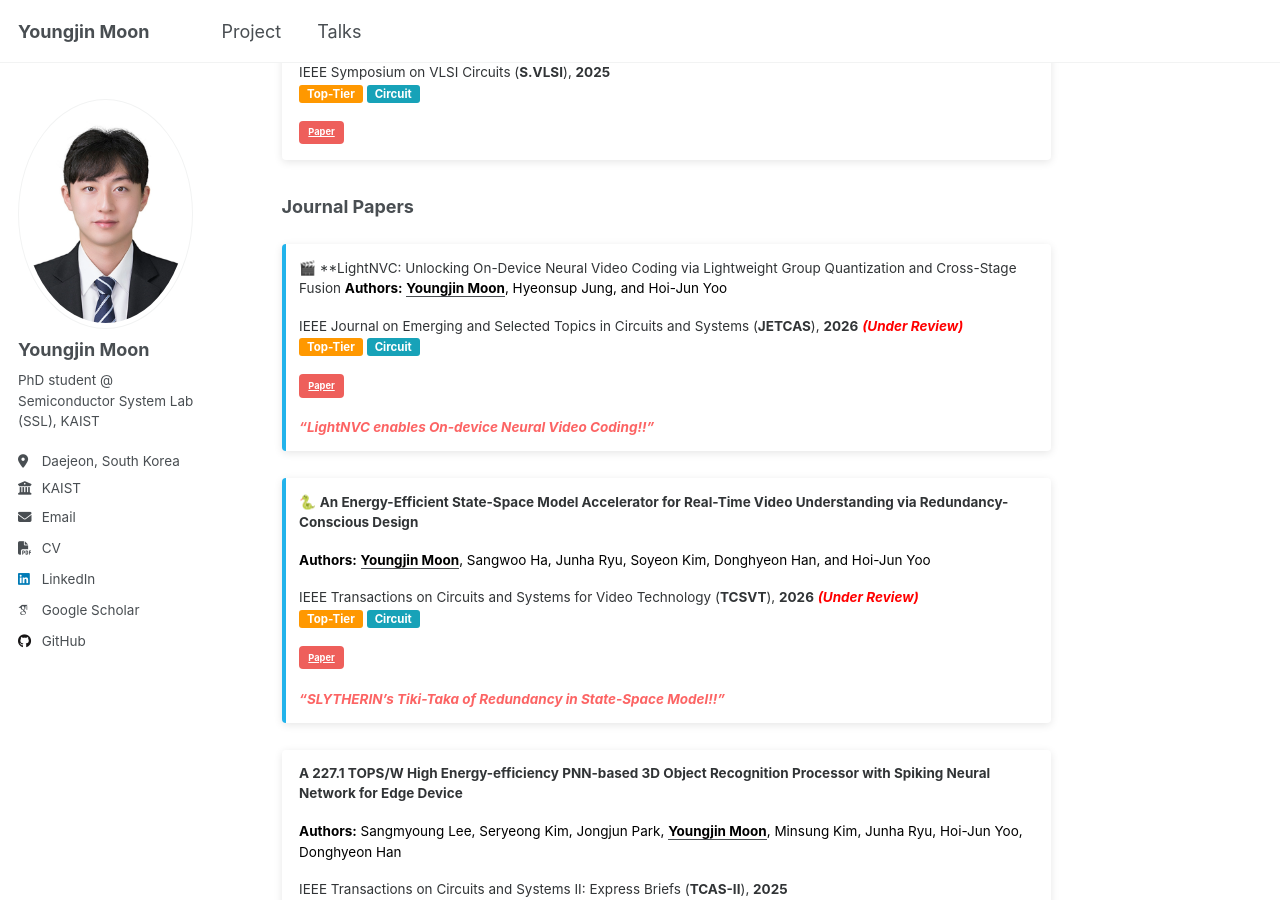
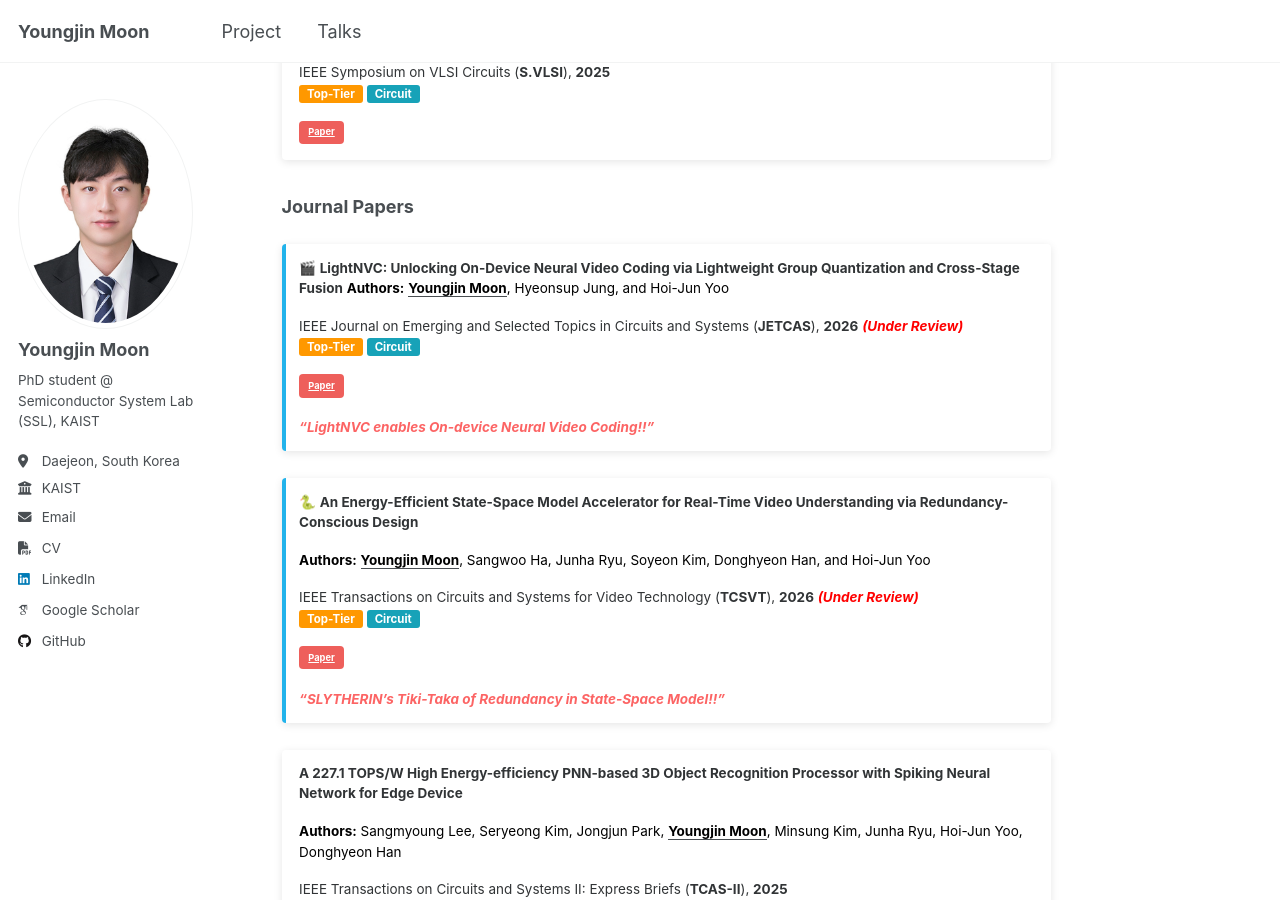
Before and after one commit to yjmoon99/yjmoon99.github.io, a Jekyll site: the page built from _pages/about.md, in a window 1280 px wide and 900 px high, scrolled down 2121 px. Built offline with Jekyll 4.4.1, drawn with Linux system fonts in a browser that asks for light colours; some web fonts are replaced; a script that is not in the unit is left out.

Commit message:
Update Profile

```diff
--- a/_pages/about.md
+++ b/_pages/about.md
@@ -112,7 +112,7 @@ IEEE Symposium on VLSI Circuits (**S.VLSI**), **2025**
 ### Journal Papers
 
 <div class="notice notice--info" markdown="1" style="border-left: 4px solid #22b3eb; margin-bottom: 1.5em; background-color: white; box-shadow: 0 2px 8px rgba(0,0,0,0.1); border-radius: 4px; padding: 1em; font-size: 1.6em;">
-🎬 **LightNVC: Unlocking On-Device Neural Video Coding via Lightweight Group Quantization and Cross-Stage Fusion
+🎬 **LightNVC: Unlocking On-Device Neural Video Coding via Lightweight Group Quantization and Cross-Stage Fusion**
 <span style="color: #000; font-weight: bold;">Authors:</span> <span style="color: #000;"><strong><u>Youngjin Moon</u></strong>, Hyeonsup Jung, and Hoi-Jun Yoo</span>
 
 IEEE Journal on Emerging and Selected Topics in Circuits and Systems (**JETCAS**), **2026**  <em style="color: red; font-style: italic; font-weight: bold;">(Under Review)</em><br>
```
